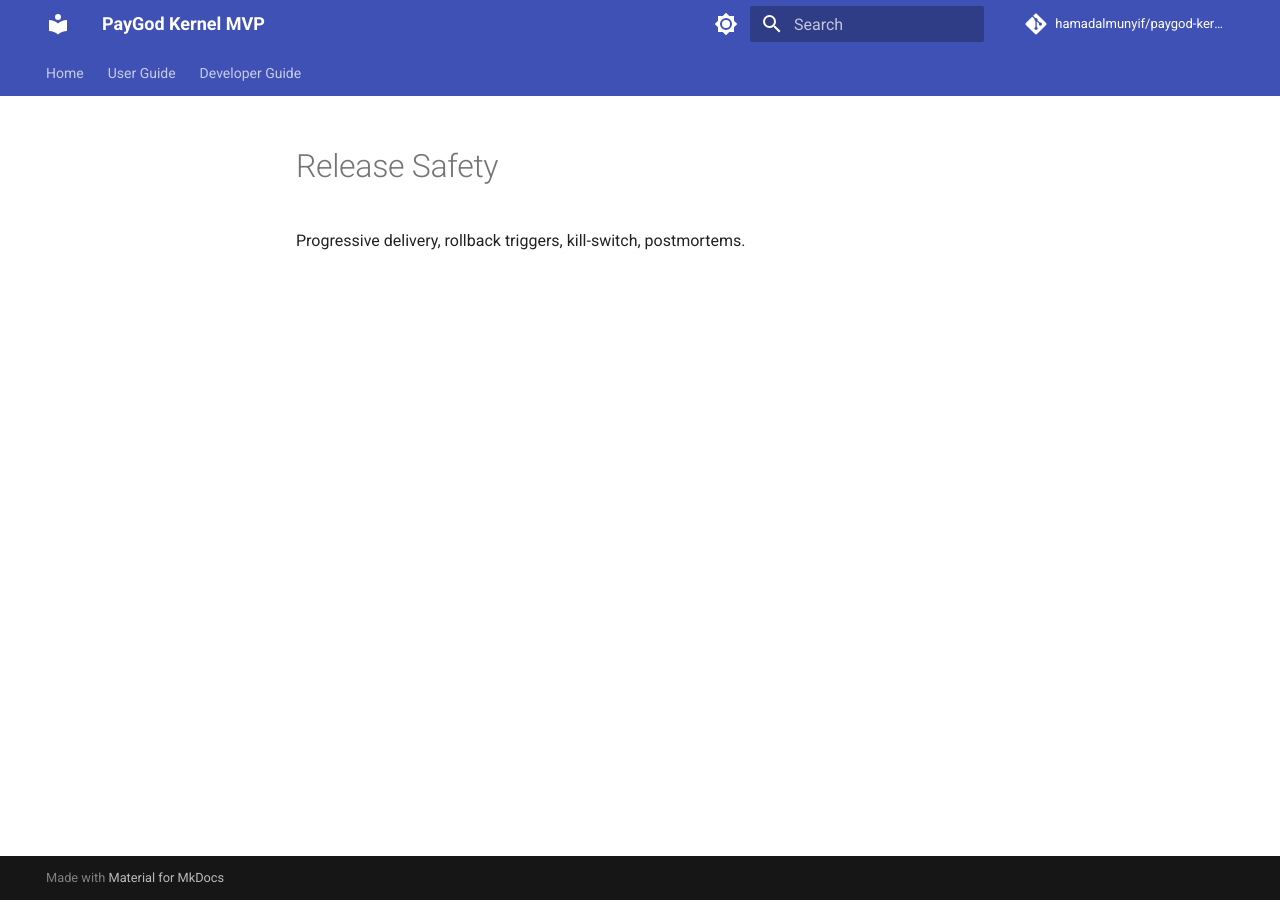
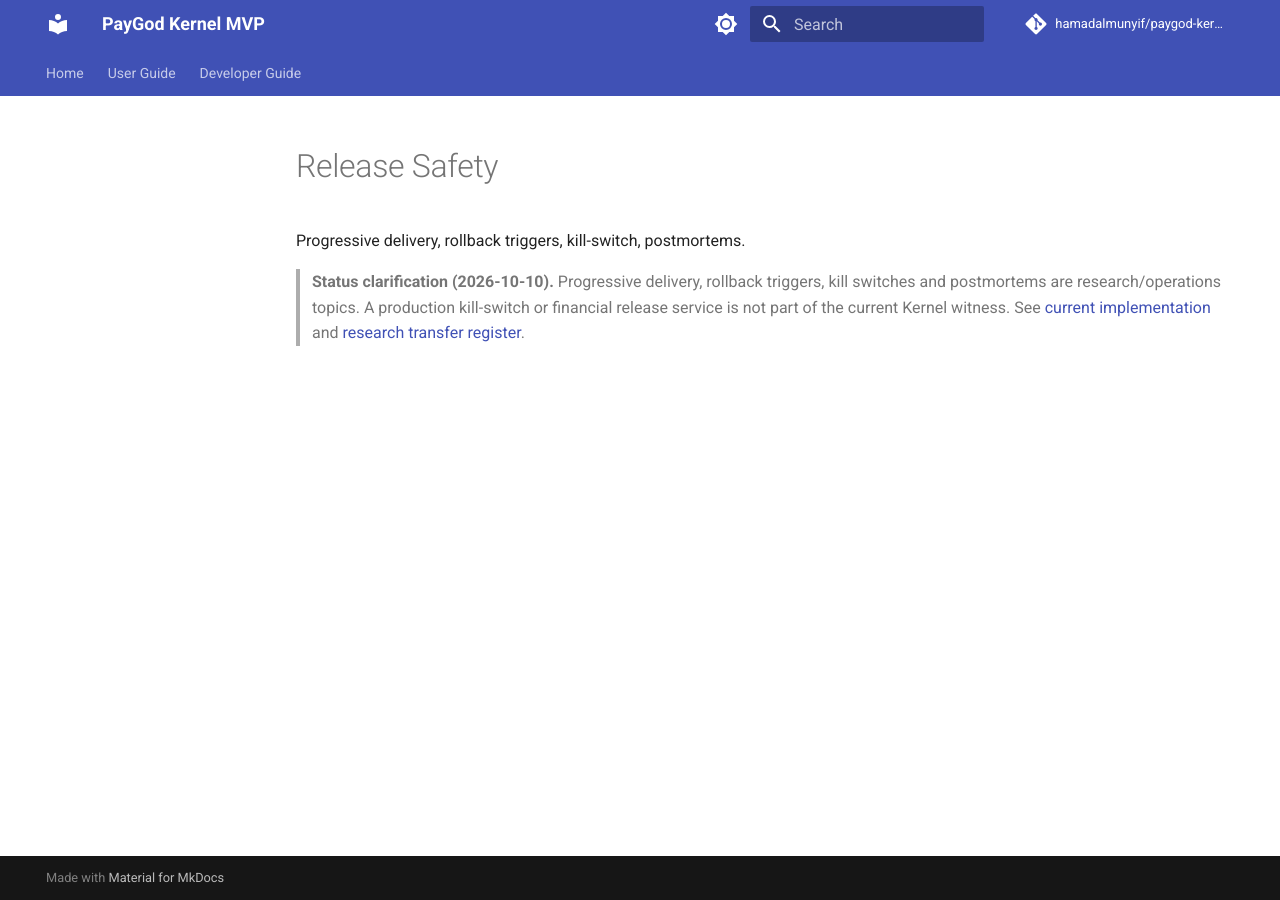
Before and after one commit to hamadalmunyif/paygod-kernel-mvp, an MkDocs documentation site: the page built from docs/10_RELEASE_SAFETY.md, in a window 1280 px wide. Built offline with MkDocs 1.6.1 and Material for MkDocs 9.7.7, drawn with Linux system fonts in a browser that asks for light colours; comment, search, counter and statistics services are not loaded.

Commit message:
docs: clarify implemented versus intended scope in docs/10_RELEASE_SAFETY.md

```diff
--- a/docs/10_RELEASE_SAFETY.md
+++ b/docs/10_RELEASE_SAFETY.md
@@ -1,2 +1,4 @@
 # Release Safety
 Progressive delivery, rollback triggers, kill-switch, postmortems.
+
+> **Status clarification (2026-10-10).** Progressive delivery, rollback triggers, kill switches and postmortems are research/operations topics. A production kill-switch or financial release service is not part of the current Kernel witness. See [current implementation](../README.md) and [research transfer register](OBSERVATORY_TRANSFER_ACCEPTANCE_2026-10-10.md).
```
